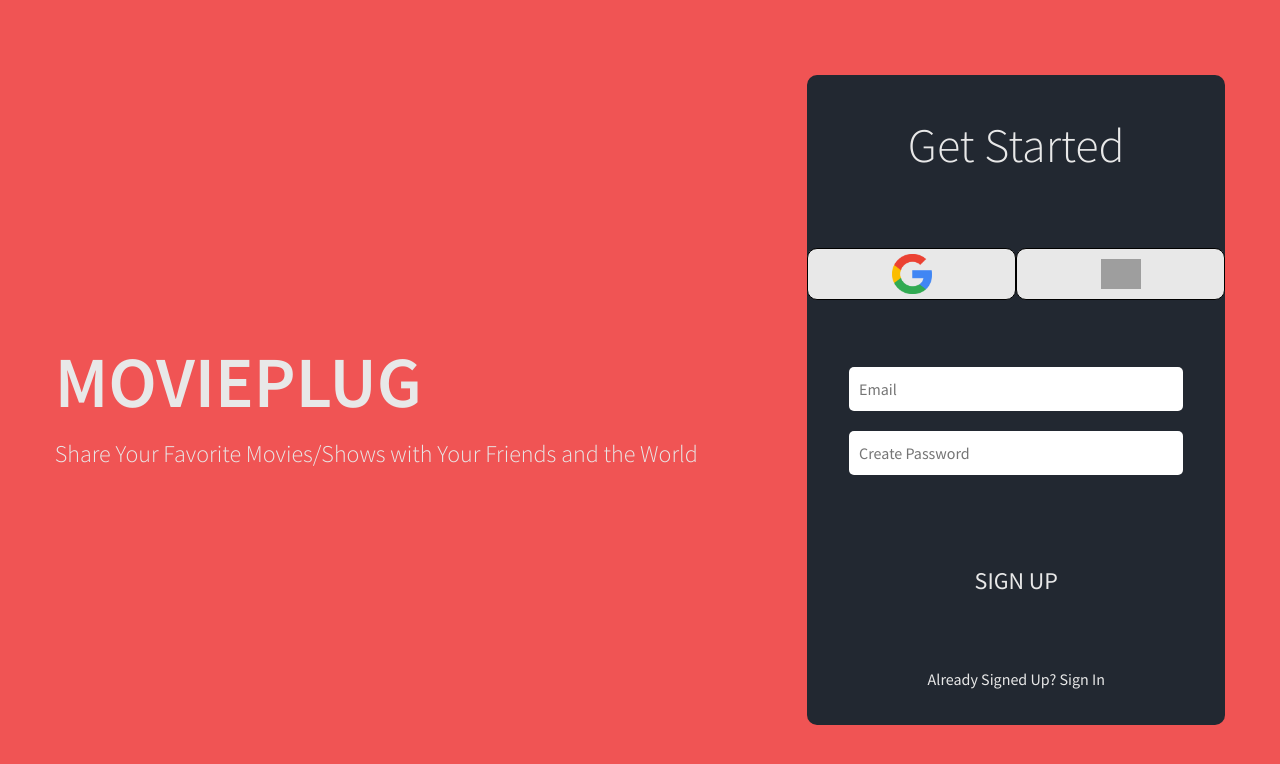
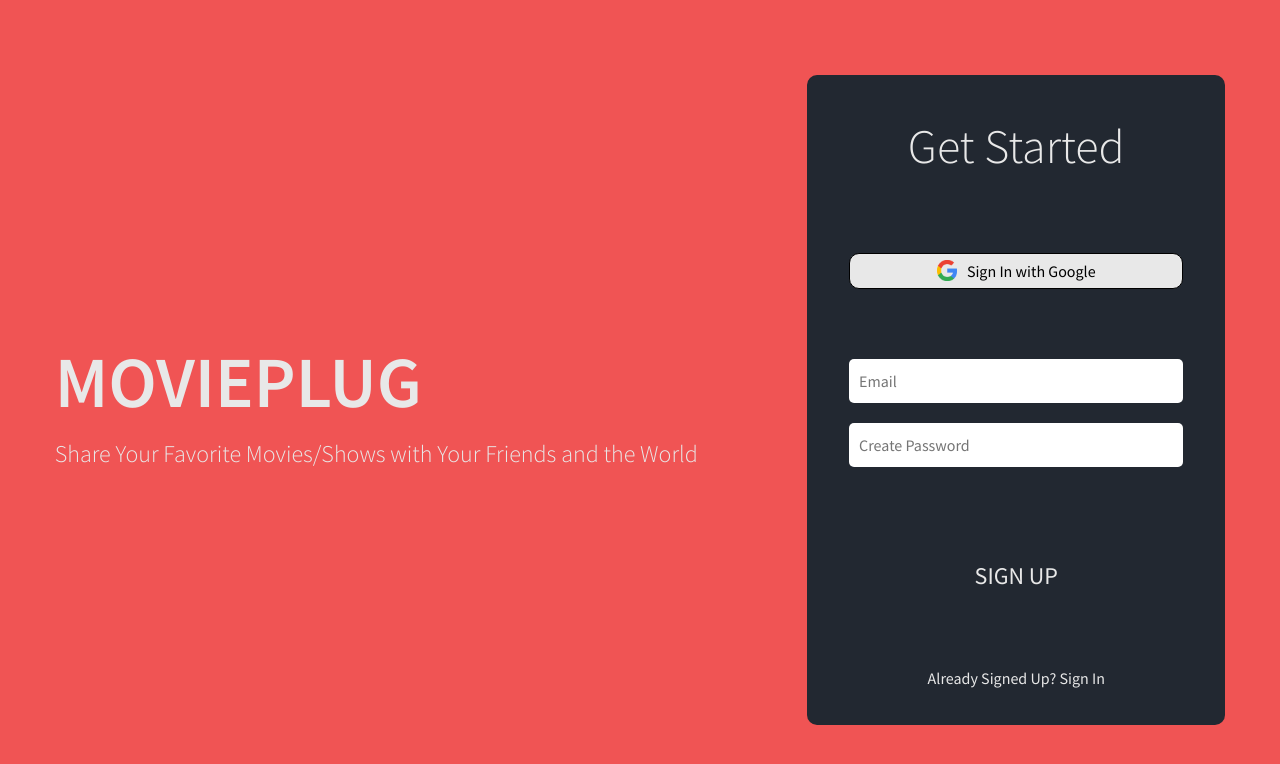
Before and after one commit to Ryurcia/Movieplug, a React (Create React App) app: page / in a window 1280 px wide. Shown: the top 764 px of the page. Built offline with nearby package versions, Linux system fonts and the light colour scheme; grey boxes are pictures that could not be loaded.

Commit message:
feat: Google Sign In Option
+Google Sign In Handler
-Removed Facebook Sign in Option

```diff
--- a/src/Components/SignInForm.jsx
+++ b/src/Components/SignInForm.jsx
@@ -5,7 +5,6 @@ import { Link } from 'react-router-dom';
 import { useForm } from '../Util/useForm';
 // imgs
 import googleIcon from '../img/google-icon.png';
-import fbIcon from '../img/facebook-icon.png';
 
 // Styles
 import { SignUpStyled, FormStyled } from '../Styled-Components/StyledForms'
@@ -51,13 +50,44 @@ export const SignInForm = () => {
         })
     }
 
+    // Google Auth
+    let provider = new firebase.auth.GoogleAuthProvider();
+
+    const googleSignUp = () => {
+        firebase.auth().signInWithPopup(provider)
+        .then(function(result) {
+            // This gives you a Google Access Token. You can use it to access the Google API.
+            let token = result.credential.accessToken;
+            console.log(token);
+
+            // The signed-in user info.
+            let user = result.user;
+            console.log(user);
+            })
+            .catch(function(error) {
+            // Handle Errors here.
+            let errorCode = error.code;
+            let errorMessage = error.message;
+            console.log(`${errorCode}: ${errorMessage}`);
+
+            // The email of the user's account used.
+            let email = error.email;
+            console.log(email);
+
+            // The firebase.auth.AuthCredential type that was used.
+            let credential = error.credential;
+            console.log(credential);
+
+            });
+
+    }
+
 
     return (
         <SignUpStyled>
             <h1>Welcome Back</h1>
             <div className="options">
-                <button className='option-btn'><img src={googleIcon} alt="" width='40px' /></button>
-                <button className='option-btn'><img src={fbIcon} alt="" width='40px' /></button>
+                <button className='option-btn' onClick={googleSignUp}><img src={googleIcon} alt="" width='20px' /> Sign In with Google</button>
             </div>
 
             {/* Form */}
--- a/src/Components/SignUpForm.jsx
+++ b/src/Components/SignUpForm.jsx
@@ -5,8 +5,6 @@ import { Link } from 'react-router-dom';
 import { useForm } from '../Util/useForm';
 // imgs
 import googleIcon from '../img/google-icon.png';
-import fbIcon from '../img/facebook-icon.png';
-import VisibilityOutlinedIcon from '@material-ui/icons/VisibilityOutlined';
 
 // Styles
 import { SignUpStyled, FormStyled } from '../Styled-Components/StyledForms'
@@ -23,6 +21,7 @@ export const SignUpForm = () => {
     })
 
 
+    // Handlers
     function handleSignUp () {
         console.log("Signed Up");
         console.log(`Email: ${inputValues.email} Pass: ${inputValues.password}`);
@@ -59,23 +58,51 @@ export const SignUpForm = () => {
 
     }
 
+    // Google Auth
+    let provider = new firebase.auth.GoogleAuthProvider();
+
+    const googleSignUp = () => {
+        firebase.auth().signInWithPopup(provider)
+        .then(function(result) {
+            // This gives you a Google Access Token. You can use it to access the Google API.
+            let token = result.credential.accessToken;
+            console.log(token);
+
+            // The signed-in user info.
+            let user = result.user;
+            console.log(user);
+            })
+            .catch(function(error) {
+            // Handle Errors here.
+            let errorCode = error.code;
+            let errorMessage = error.message;
+            console.log(`${errorCode}: ${errorMessage}`);
+
+            // The email of the user's account used.
+            let email = error.email;
+            console.log(email);
+
+            // The firebase.auth.AuthCredential type that was used.
+            let credential = error.credential;
+            console.log(credential);
+
+            });
+
+    }
+
+
 
     return (
         <SignUpStyled>
             <h1>Get Started</h1>
             <div className="options">
-                <button className='option-btn'><img src={googleIcon} alt="" width='40px' /></button>
-                <button className='option-btn'><img src={fbIcon} alt="" width='40px' /></button>
+                <button className='option-btn' onClick={googleSignUp}><img src={googleIcon} alt="" width='20px' /> Sign In with Google</button>
             </div>
 
             {/* Form */}
             <FormStyled>
-                <div>
-                    <input name="email" type="email" placeholder="Email" onChange={handleChange} required />
-                </div>
-                <div>
-                    <input minLength="6" name="password" type="text" placeholder="Create Password" onChange={handleChange} required />
-                </div>
+                <input name="email" type="email" placeholder="Email" onChange={handleChange} required />
+                <input minLength="6" name="password" type="text" placeholder="Create Password" onChange={handleChange} required />
 
                 {/* Error Messages */}
                 {isValid.email ? null : <label>{inputErrors.email}</label>}
```
